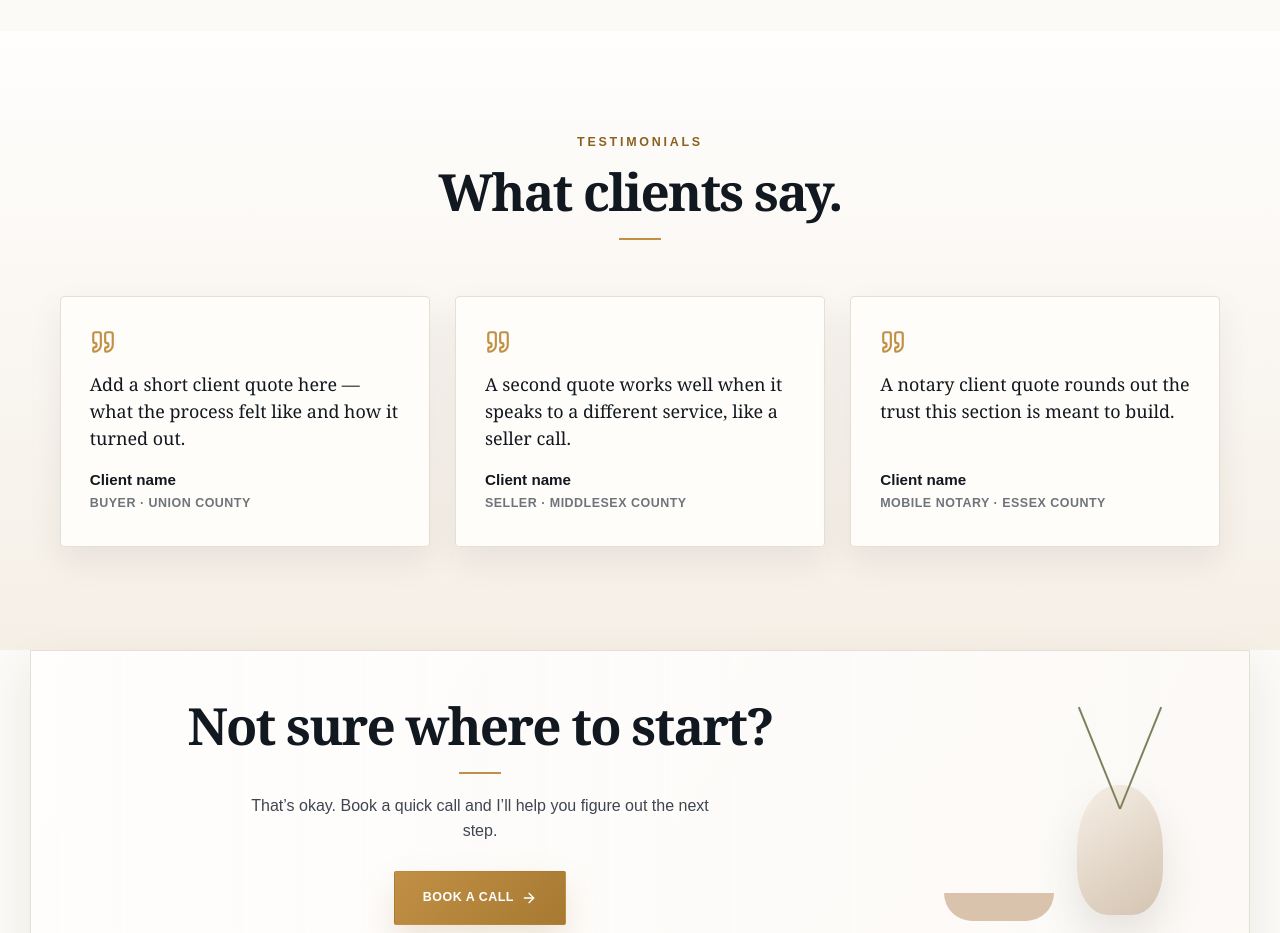
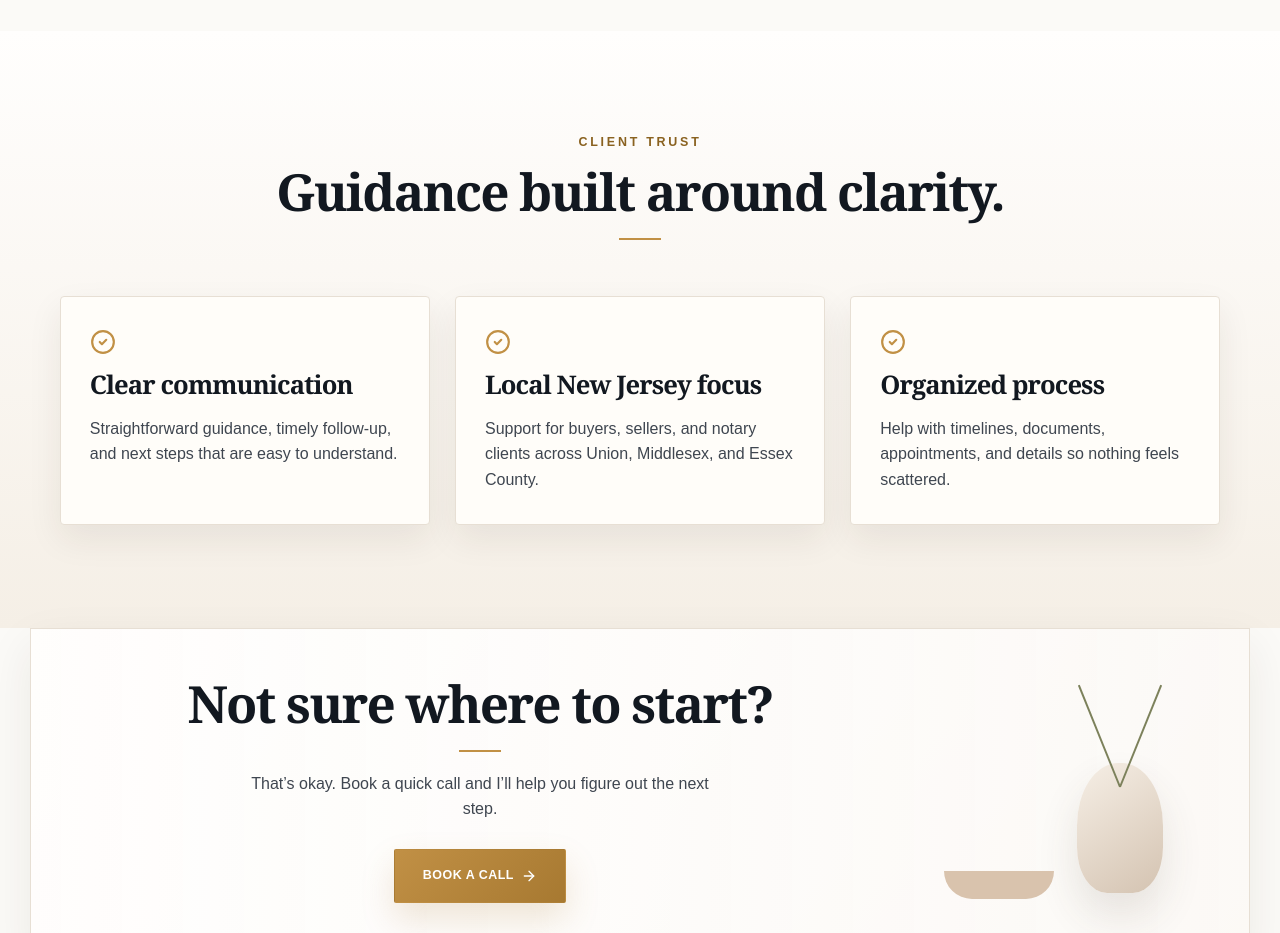
Before and after one commit to Emanuel628/Iris-and-J-Holdings, a React (Vite) app: page / in a window 1280 px wide. Shown: the part 2940-3873 px from the top of the page. Built offline with nearby package versions, Linux system fonts and the light colour scheme.

Commit message:
Update Testimonials.tsx

```diff
--- a/src/components/sections/Testimonials.tsx
+++ b/src/components/sections/Testimonials.tsx
@@ -1,22 +1,17 @@
-import { Quote } from 'lucide-react';
+import { CheckCircle2 } from 'lucide-react';
 
-// TODO: Replace these placeholders with real, approved client testimonials.
-// Keep them short, specific, and human (what the process felt like + the outcome).
-const testimonials = [
+const trustPoints = [
   {
-    quote: 'Add a short client quote here — what the process felt like and how it turned out.',
-    name: 'Client name',
-    detail: 'Buyer · Union County',
+    title: 'Clear communication',
+    text: 'Straightforward guidance, timely follow-up, and next steps that are easy to understand.',
   },
   {
-    quote: 'A second quote works well when it speaks to a different service, like a seller call.',
-    name: 'Client name',
-    detail: 'Seller · Middlesex County',
+    title: 'Local New Jersey focus',
+    text: 'Support for buyers, sellers, and notary clients across Union, Middlesex, and Essex County.',
   },
   {
-    quote: 'A notary client quote rounds out the trust this section is meant to build.',
-    name: 'Client name',
-    detail: 'Mobile Notary · Essex County',
+    title: 'Organized process',
+    text: 'Help with timelines, documents, appointments, and details so nothing feels scattered.',
   },
 ];
 
@@ -24,21 +19,18 @@ function Testimonials() {
   return (
     <section className="testimonials-section section" aria-labelledby="testimonials-heading">
       <div className="section-heading centered">
-        <p className="eyebrow">Testimonials</p>
-        <h2 id="testimonials-heading">What clients say.</h2>
+        <p className="eyebrow">Client Trust</p>
+        <h2 id="testimonials-heading">Guidance built around clarity.</h2>
         <span className="gold-line short" aria-hidden="true" />
       </div>
 
-      <div className="testimonial-grid">
-        {testimonials.map((item) => (
-          <figure className="testimonial-card" key={`${item.name}-${item.detail}`}>
-            <Quote className="testimonial-quote-mark" size={26} aria-hidden="true" />
-            <blockquote>{item.quote}</blockquote>
-            <figcaption>
-              <strong>{item.name}</strong>
-              <span>{item.detail}</span>
-            </figcaption>
-          </figure>
+      <div className="testimonial-grid trust-grid">
+        {trustPoints.map((item) => (
+          <article className="testimonial-card trust-card" key={item.title}>
+            <CheckCircle2 className="testimonial-quote-mark" size={26} aria-hidden="true" />
+            <h3>{item.title}</h3>
+            <p>{item.text}</p>
+          </article>
         ))}
       </div>
     </section>
```
